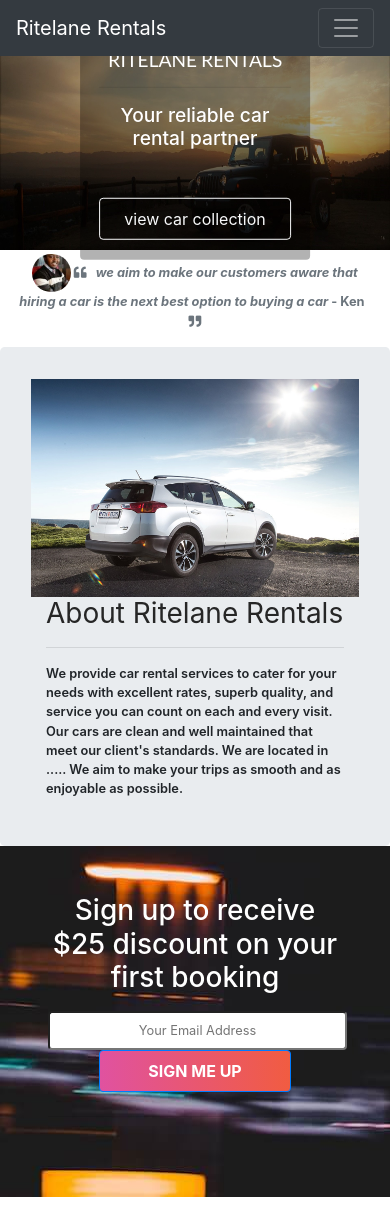
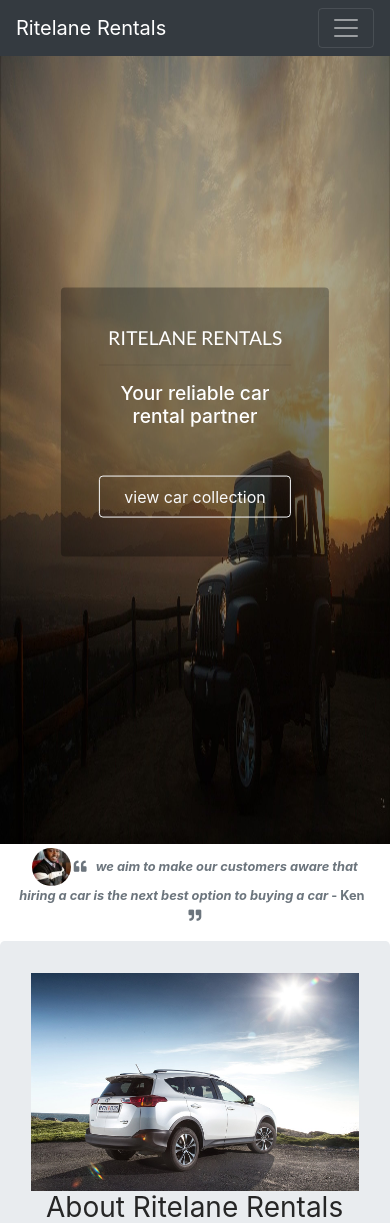
Before and after one commit to mutumakeffa/RitelaneRentals2, a Flask app: page / in a window 390 px wide. Shown: the top 1223 px of the page. Run offline with Flask 2, Linux system fonts and the light colour scheme; some libraries are stand-ins or nearby versions.

Commit message:
changed the mobile version of the front section

```diff
--- a/templates/index.html
+++ b/templates/index.html
@@ -3,7 +3,7 @@
 <head>
 
     <meta charset="utf-8">
-    <meta name="viewport" content="width=device-width, initial-scale=1, shrink-to-fit=no">
+    <meta name="viewport" content="width=device-width, initial-scale=1, shrink-to-fit=">
     <meta name="description" content="">
     <meta name="author" content="">
 
@@ -61,7 +61,7 @@
 		      <!-- Links -->
 
 		      <div class="md-form my-0 ml-3 nav-item">
-		        <a href="https://turo.com/drivers/5734225" type="button" class="btn nav-link" style="color: black;"> Book on Turo </a>
+                  <button href="https://turo.com/drivers/5734225" type="button" class="btn nav-link" style="color: black;"> Book on Turo </button>
 		      </div>
 		    </div>
 		    <!-- Collapsible content -->
@@ -71,19 +71,10 @@
 		</nav>
 		<!--/.Navbar-->
 
-		<!--Mask-->
-		<!-- <div id="intro" class="view">
-			<img src="images/car-rental-homepage2.jpeg" class="img-fluid" alt="">
-			<div class="mask flex-center rgba-black-strong">
-				<p class="white-text">strong overlay</p>
-			</div>
-		</div> -->
-		<!--/.Mask-->
-
 	</header>
 	<!--/Header section  -->
 
-	<section class="row">
+	<section class="row frontpage">
 		<div class="col" id="/">
   			<img src="../static/car-rental-homepage2compressed.jpeg" class="img-fluid"  style="height: 100%; width: 100%;" id="homepage" alt="">
   			<div class="overlay rounded">
@@ -117,15 +108,22 @@
 				font-size: 0.8em;
 			}
 
-			#homepage{
+			/*#homepage{
 				min-height: 250px;
 				height: 100%;
+			} */
+
+			.overlay {
+				/*margin-top: 1.5em;*/
+				/*padding: 1.5em; */
+                margin: 0 auto;
 			}
 
-			.overlay {
-				margin-top: 1.5em;
-				padding: 1.5em;
-			}
+            .frontpage {
+                background: url(../static/car-rental-homepage2compressed.jpeg) no-repeat center;
+                height: 100vh;
+
+            }
 
 
 		}
```
